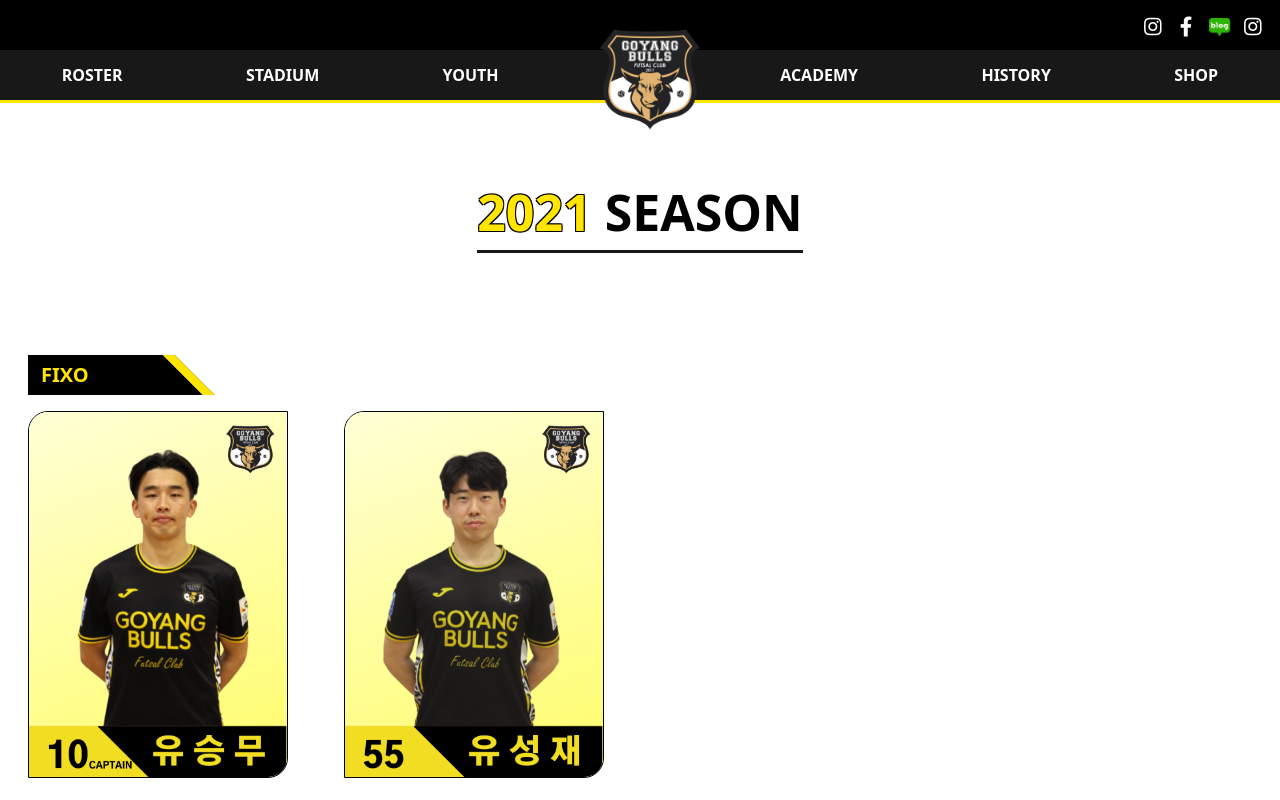
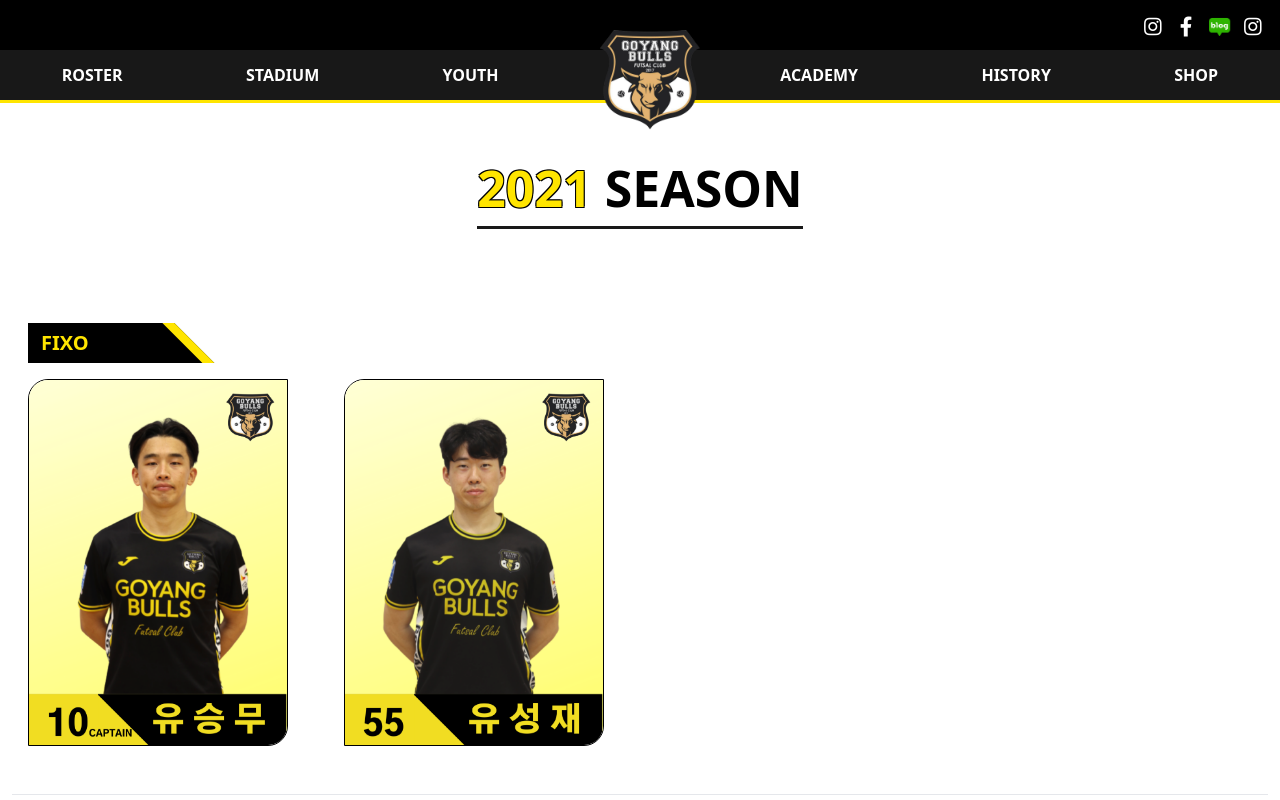
Before and after one commit to gentlysharp/gybulls-next-homepage, a Next.js app: page /roster in a window 1280 px wide. Shown: the top 800 px of the page. Built offline with nearby package versions, Linux system fonts and the light colour scheme.

Commit message:
roster mobile design

```diff
--- a/pages/roster.js
+++ b/pages/roster.js
@@ -39,7 +39,6 @@
 
   return (
     <Layout>
-      <br></br>
       <br></br>
       <br></br>
 
--- a/styles/Home.module.css
+++ b/styles/Home.module.css
@@ -231,7 +231,8 @@
   }
 
   .content_title {
-    font-size: 25px;
+    font-size: 40px;
+    margin-bottom: 0;
   }
 
   .sub_title {
--- a/styles/Roster.module.css
+++ b/styles/Roster.module.css
@@ -1,15 +1,17 @@
 .roster__img_group {
   display: flex;
   flex-direction:column;
-  margin: 1.5rem 0;
+  margin: 0 0 2rem 0;
 }
 
 .roster__img_group h3 {
   margin-left: 1rem;
+  margin-top: 1rem;
   padding: 0.3rem 0.5rem;
   background: #000;
   color: var(--bulls-yellow);
   width: 8rem;
+  height: 2em;
   font-size: 20px;
   font-weight: bold;
   position:relative;
@@ -44,3 +46,21 @@
   border: 1px solid #000;
   border-radius: 20px 0 20px 0;
 }
+
+@media screen and (max-width: 639px) {
+
+  .roster__img_card {
+    display:flex;
+    flex-direction: column;
+  }
+
+  .roster__img_group{
+    margin: 0;
+  }
+
+  .roster__img_group h3 {
+    width: 11rem;
+    margin-top: 2rem;
+    font-size: 30px;
+  }
+}
```
